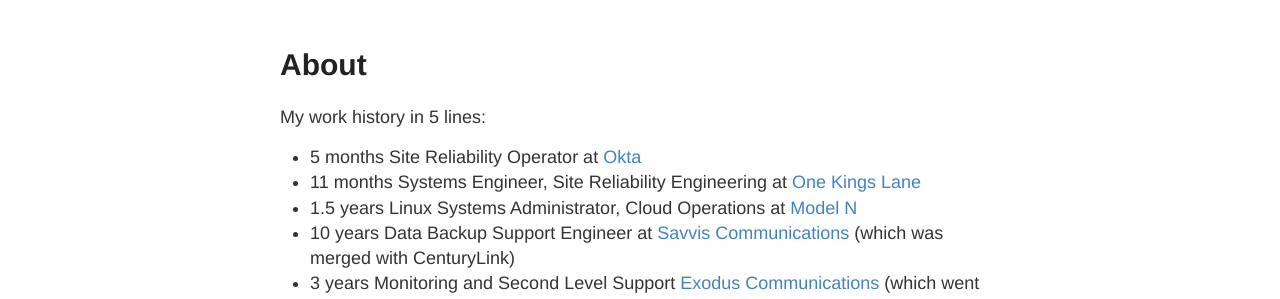
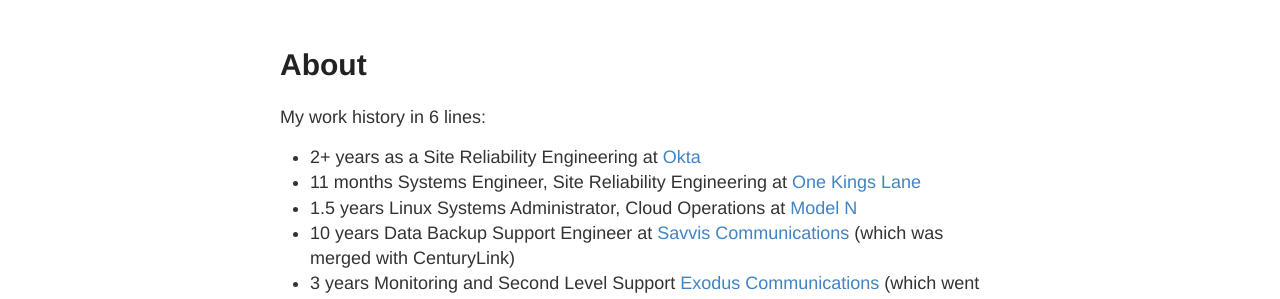
Before and after one commit to rtzeng-ccsf/rtzeng-ccsf.github.io, a Jekyll site: the page built from about/about.md, in a window 1280 px wide. Shown: the part 122-421 px from the top of the page. Built offline with Jekyll 4.4.1, drawn with Linux system fonts in a browser that asks for light colours.

Commit message:
updated about

```diff
--- a/about/about.md
+++ b/about/about.md
@@ -4,9 +4,9 @@
 permalink: /about/
 ---
 
-My work history in 5 lines:
+My work history in 6 lines:
 
-* 5 months Site Reliability Operator at [Okta](https://www.okta.com/)
+* 2+ years as a Site Reliability Engineering at [Okta](https://www.okta.com/)
 * 11 months Systems Engineer, Site Reliability Engineering at [One Kings Lane](https://www.onekingslane.com/)
 * 1.5 years Linux Systems Administrator, Cloud Operations at [Model N](http://www.modeln.com)
 * 10 years Data Backup Support Engineer at [Savvis Communications](http://www.savvis.net/) (which was merged with CenturyLink)
```
